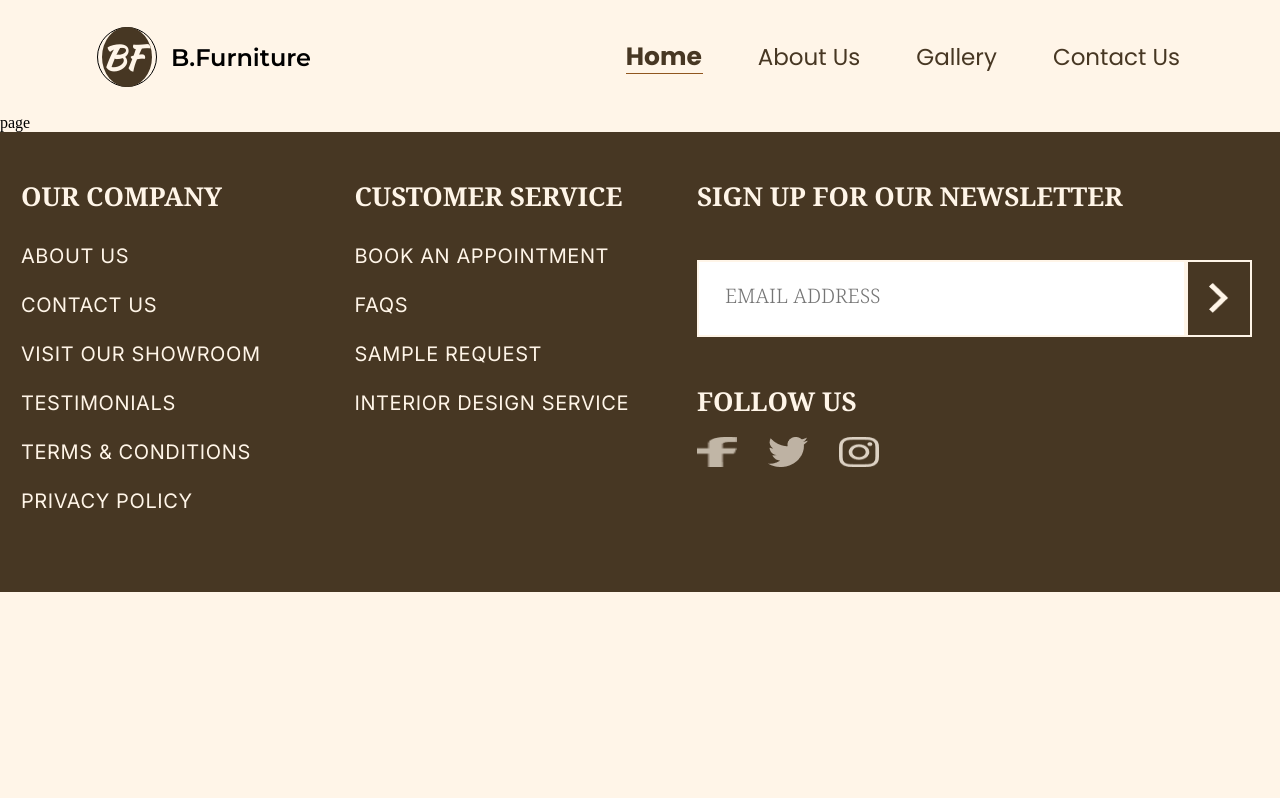
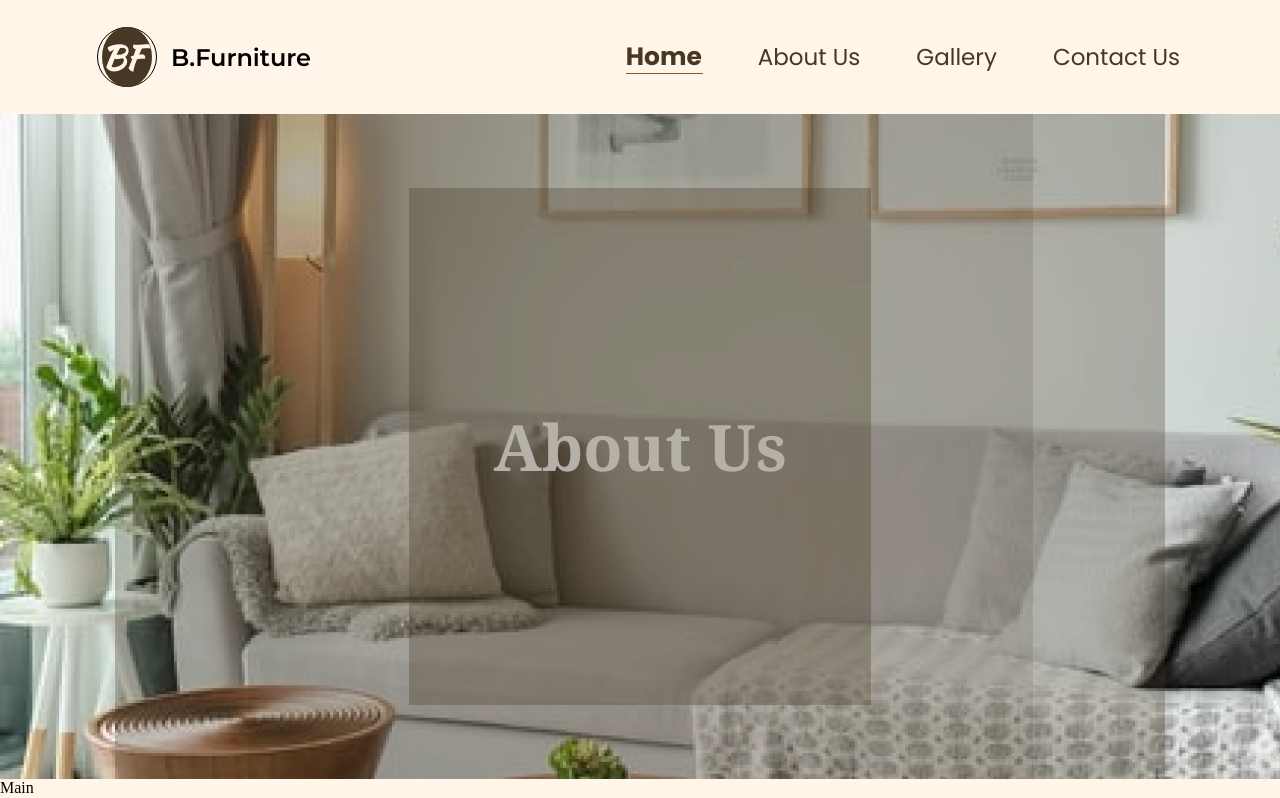
Before and after one commit to dvelatcodes/ture, a Next.js app: page /about in a window 1280 px wide. Shown: the top 798 px of the page. Built offline with nearby package versions, Linux system fonts and the light colour scheme.

Commit message:
created hero section for about page

```diff
--- a/src/app/about/page.jsx
+++ b/src/app/about/page.jsx
@@ -1,8 +1,12 @@
-import React from 'react'
-import './styles.scss'
+import React from 'react';
+import {Hero, Main, Team} from '../aboutComponents';
 const page = () => {
   return (
-    <div>page</div>
+    <>
+      <Hero/>
+      <Main/>
+      <Team/>
+    </>
   )
 }
 
--- /dev/null
+++ b/src/app/aboutComponents/Hero/Hero.jsx
@@ -0,0 +1,14 @@
+import React from 'react';
+import './styles.scss';
+
+const Hero = () => {
+  return (
+    <div className='about-hero'>
+        <h1 className="about-hero-text">
+            About Us
+        </h1>
+    </div>
+  )
+}
+
+export default Hero
--- /dev/null
+++ b/src/app/aboutComponents/Hero/styles.scss
@@ -0,0 +1,85 @@
+.about-hero {
+  max-width: 1474px;
+  height: 665px;
+  width: 100vw;
+  margin: auto;
+  background-image: url("../../assets/Hero\ Backgrounds.png");
+  background-repeat: no-repeat;
+  background-size: cover;
+  display: flex;
+  align-items: center;
+  justify-content: center;
+  position: relative;
+
+  &::before {
+    content: "";
+    width: 1050px;
+    height: 665px;
+    flex-shrink: 0;
+    position: absolute;
+    top: 0;
+    left: 0;
+    right: 0;
+    bottom: 0;
+    margin: auto;
+    background-color: rgba(71, 55, 35, 0.29);
+    @media screen and (max-width: 1137px) {
+      width: 90vw;
+    }
+    @media screen and (max-width: 425px) {
+      display: none;
+    }
+  }
+  &::after {
+    content: "";
+    width: 785px;
+    height: 665px;
+    flex-shrink: 0;
+    position: absolute;
+    top: 0;
+    left: 0;
+    right: 0;
+    bottom: 0;
+    margin: auto;
+    background-color: rgba(71, 55, 35, 0.15);
+    @media screen and (max-width: 1137px) {
+      width: 69vw;
+    }
+    @media screen and (max-width: 425px) {
+      display: none;
+    }
+  }
+
+  .about-hero-text {
+    color: #fff;
+    font-family: var(--Noto_Serif);
+    font-size: 64px;
+    font-style: normal;
+    font-weight: 700;
+    line-height: normal;
+    width: 462px;
+    height: 516.648px;
+    flex-shrink: 0;
+    display: flex;
+    align-items: center;
+    justify-content: center;
+    background-color: rgba(71, 55, 35, 0.31);
+    @media screen and (max-width: 1137px) {
+      width: 40.5vw;
+    }
+    @media screen and (max-width: 768px) {
+      height: 350px;
+      width: 50vw;
+      font-size: 55px;
+    }
+    @media screen and (max-width: 559px) {
+      height: 300px;
+      width: 55vw;
+      font-size: 45px;
+    }
+    @media screen and (max-width: 559px) {
+      height: 270px;
+      width: 70vw;
+    }
+  }
+}
--- /dev/null
+++ b/src/app/aboutComponents/Main/Main.jsx
@@ -0,0 +1,9 @@
+import React from 'react'
+import './styles.scss'
+const Main = () => {
+  return (
+    <div>Main</div>
+  )
+}
+
+export default Main
--- /dev/null
+++ b/src/app/aboutComponents/Team/Team.jsx
@@ -0,0 +1,9 @@
+import React from 'react'
+import './styles.scss'
+const Team = () => {
+  return (
+    <div>Team</div>
+  )
+}
+
+export default Team
--- /dev/null
+++ b/src/app/aboutComponents/index.js
@@ -0,0 +1,3 @@
+export { default as Hero } from "./Hero/Hero";
+export { default as Main } from "./Main/Main";
+export { default as Team } from "./Team/Team";
```
Also changed, not shown: src/app/aboutComponents/Main/styles.scss (added), src/app/aboutComponents/Team/styles.scss (added).
